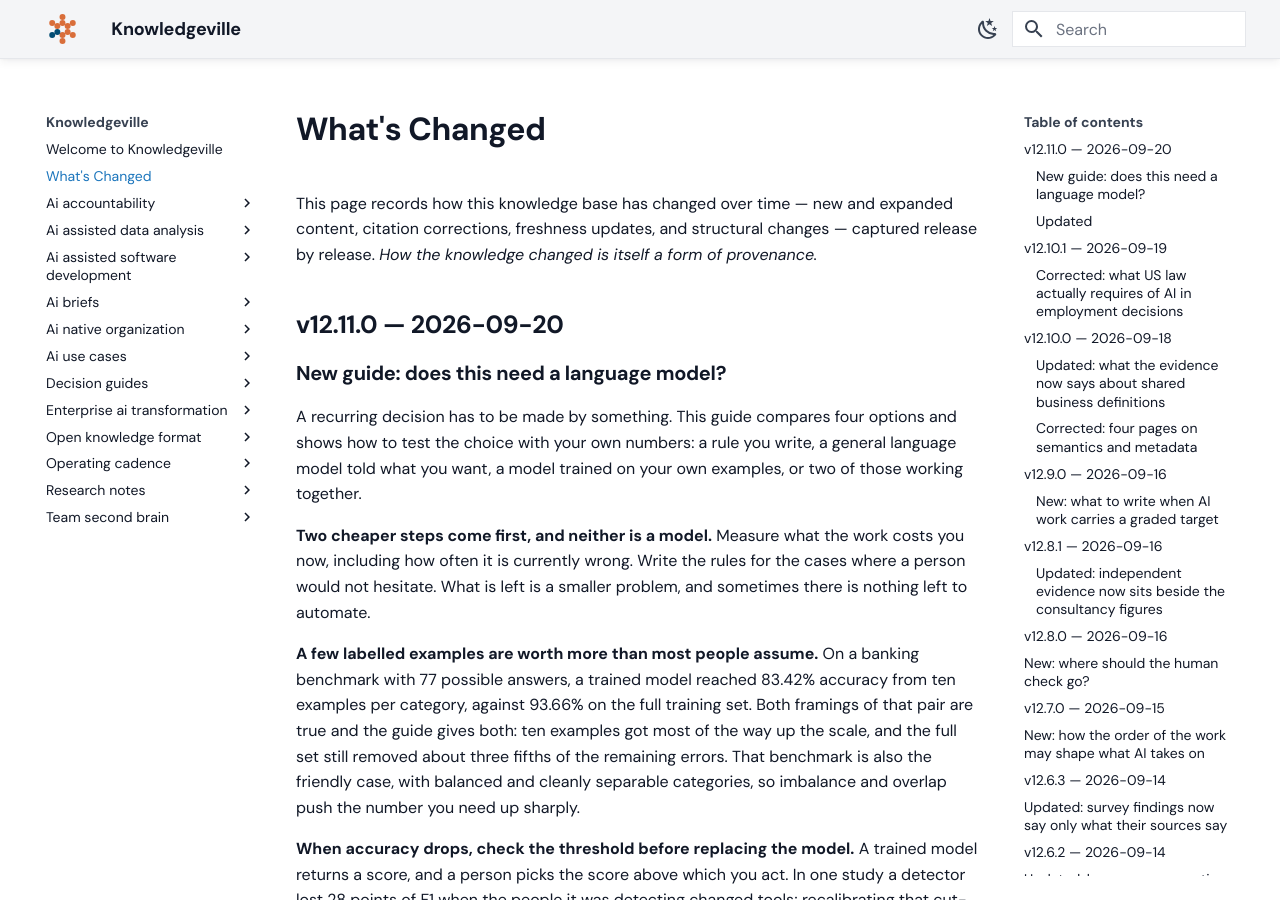
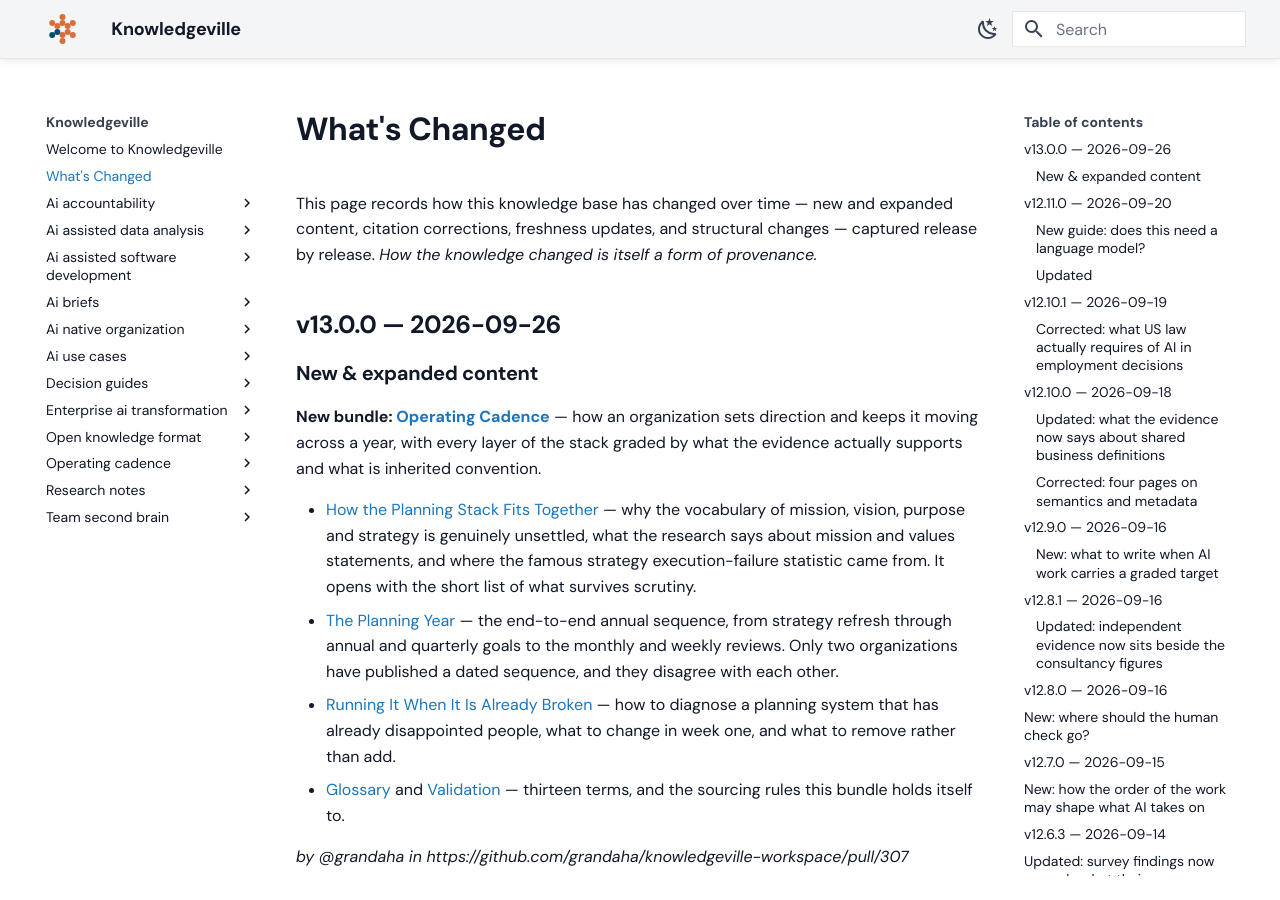
Before and after one commit to grandaha/knowledgeville, an MkDocs documentation site: the page built from published/changelog.md, in a window 1280 px wide and 900 px high. Built offline with MkDocs 1.6.1 and Material for MkDocs 9.7.7, drawn with Linux system fonts in a browser that asks for light colours; some web fonts are replaced.

Commit message:
Publish: sync content from workspace

```diff
--- a/published/changelog.md
+++ b/published/changelog.md
@@ -3,13 +3,26 @@ type: Reference
 title: What's Changed
 description: A generated, release-by-release record of how this knowledge base has changed.
 tags: [changelog, releases, provenance]
-timestamp: "2026-09-20"
+timestamp: "2026-09-26"
 appendix: true
 ---
 
 <!-- generated from GitHub Releases by scripts/build_changelog.py — do not edit -->
 
 This page records how this knowledge base has changed over time — new and expanded content, citation corrections, freshness updates, and structural changes — captured release by release. *How the knowledge changed is itself a form of provenance.*
+
+## v13.0.0 — 2026-09-26
+
+### New & expanded content
+
+**New bundle: [Operating Cadence](https://knowledge.onesteplabs.com/operating-cadence/)** — how an organization sets direction and keeps it moving across a year, with every layer of the stack graded by what the evidence actually supports and what is inherited convention.
+
+* [How the Planning Stack Fits Together](https://knowledge.onesteplabs.com/operating-cadence/how-the-planning-stack-fits/) — why the vocabulary of mission, vision, purpose and strategy is genuinely unsettled, what the research says about mission and values statements, and where the famous strategy execution-failure statistic came from. It opens with the short list of what survives scrutiny.
+* [The Planning Year](https://knowledge.onesteplabs.com/operating-cadence/the-planning-year/) — the end-to-end annual sequence, from strategy refresh through annual and quarterly goals to the monthly and weekly reviews. Only two organizations have published a dated sequence, and they disagree with each other.
+* [Running It When It Is Already Broken](https://knowledge.onesteplabs.com/operating-cadence/running-it-when-its-broken/) — how to diagnose a planning system that has already disappointed people, what to change in week one, and what to remove rather than add.
+* [Glossary](https://knowledge.onesteplabs.com/operating-cadence/glossary/) and [Validation](https://knowledge.onesteplabs.com/operating-cadence/validation/) — thirteen terms, and the sourcing rules this bundle holds itself to.
+
+*by @grandaha in https://github.com/grandaha/knowledgeville-workspace/pull/307*
 
 ## v12.11.0 — 2026-09-20
 
```
Also changed, not shown: 1 other file.
